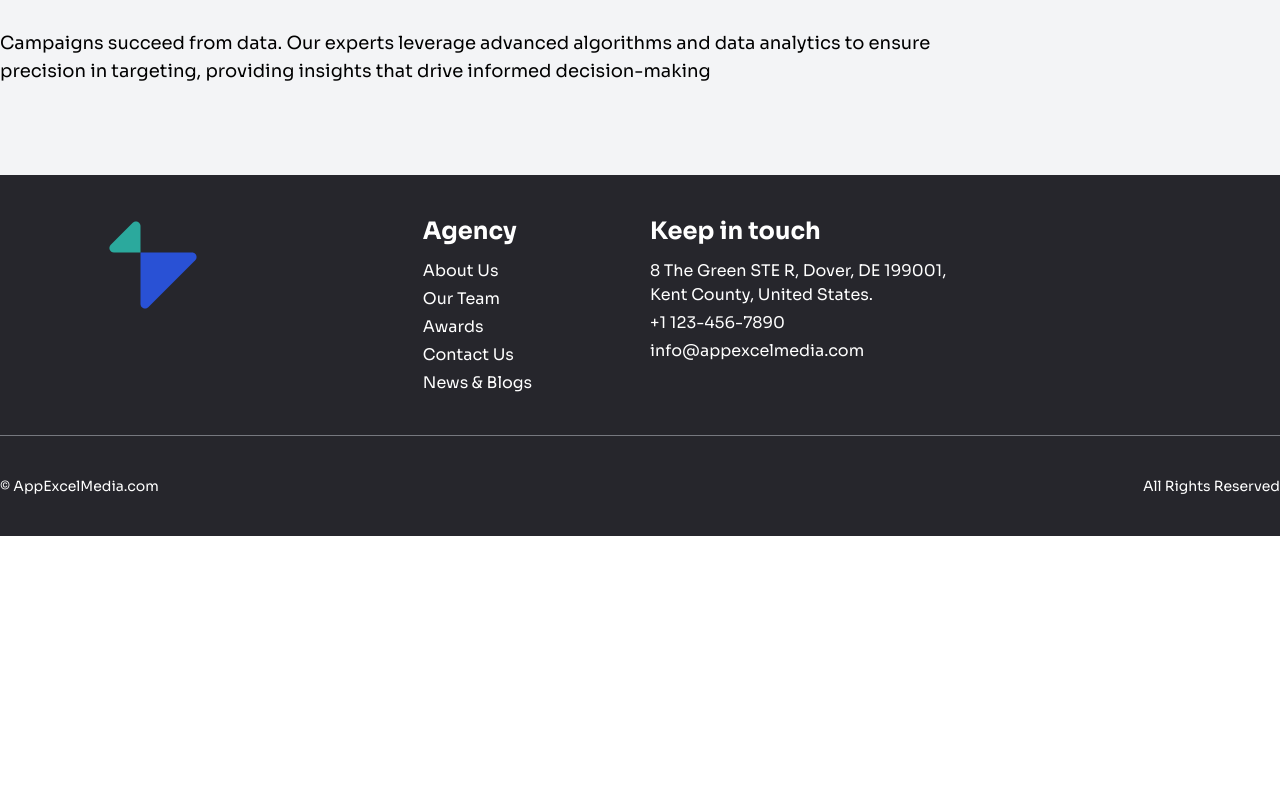
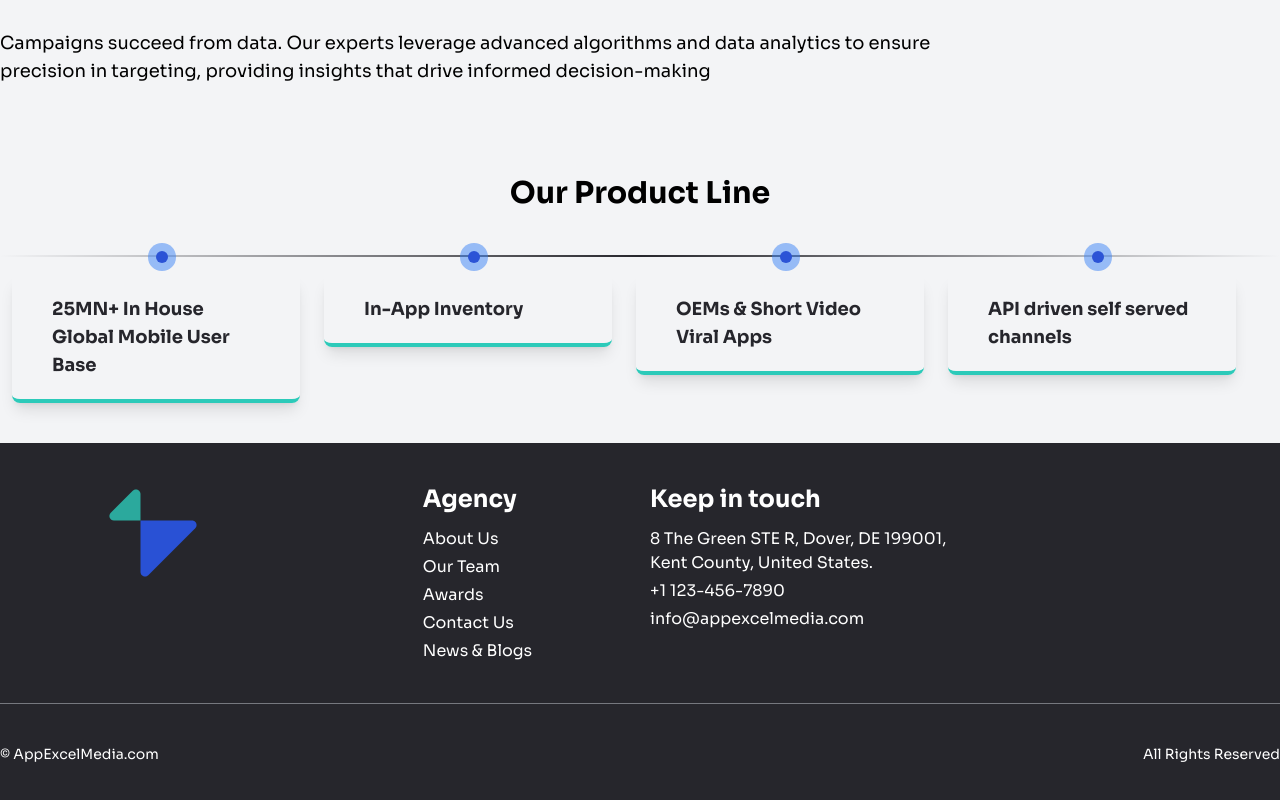
Before and after one commit to Prajjwal22/global-mobile-ads-web, a Next.js app: page /about in a window 1280 px wide. Shown: the part 2239-3039 px from the top of the page. Before the commit the page ends 2775 px from the top, so only its background shows below. Built offline with nearby package versions, Linux system fonts and the light colour scheme.

Commit message:
timeline

```diff
--- a/app/about/page.tsx
+++ b/app/about/page.tsx
@@ -1,4 +1,5 @@
 import PageHeader from "@/components/PageHeader";
+import Timeline from "@/components/Timeline";
 import Image from "next/image";
 import React from "react";
 
@@ -132,6 +133,7 @@ export default function AboutUs() {
               </div>
             </div>
           </div>
+          <Timeline/>
         </div>
       </section>
     </>
--- /dev/null
+++ b/components/Timeline.tsx
@@ -0,0 +1,54 @@
+import React from "react";
+
+function Timeline() {
+  return (
+    <>
+      <div className=" font-bold text-3xl text-center m-auto w-full">Our Product Line</div>
+      <ol className="flex py-10 flex-col md:flex-row items-center md:items-start relative">
+        <span className="w-full absolute top-11 h-0.5 bg-gradient-to-r from-transparent  via-primary to-transparent hidden md:block"></span>
+        <li className="relative mb-6 sm:mb-0">
+          <div className="flex items-center">
+            <div className="z-10 relative left-2/4 md:flex hidden items-center justify-center w-3 h-3 bg-secondary animate-pulse   rounded-full ring-0   sm:ring-8  shrink-0"></div>
+          </div>
+          <div className="mt-3 sm:pe-8 w-72 shadow-lg px-10 py-5 rounded-lg border-b-4 mx-3   border-cyanno">
+            <h3 className="text-lg font-semibold text-primary capitalize">
+              25MN+ In house global mobile user base
+            </h3>
+          </div>
+        </li>
+        <li className="relative mb-6 sm:mb-0">
+          <div className="flex items-center">
+            <div className="z-10 relative left-2/4 md:flex hidden items-center justify-center w-3 h-3 bg-secondary  animate-pulse rounded-full ring-0   sm:ring-8  shrink-0"></div>
+          </div>
+          <div className="mt-3 sm:pe-8 w-72 shadow-lg px-10 py-5 rounded-lg border-b-4  mx-3  border-cyanno">
+            <h3 className="text-lg font-semibold text-primary capitalize">
+              In-app Inventory
+            </h3>
+          </div>
+        </li>
+        <li className="relative mb-6 sm:mb-0">
+          <div className="flex items-center">
+            <div className="z-10 relative left-2/4 md:flex hidden items-center justify-center w-3 h-3 bg-secondary animate-pulse rounded-full ring-0   sm:ring-8  shrink-0"></div>
+          </div>
+          <div className="mt-3 sm:pe-8 w-72 shadow-lg px-10 py-5 rounded-lg border-b-4  mx-3  border-cyanno">
+            <h3 className="text-lg font-semibold text-primary capitalize">
+              OEMs & Short Video Viral Apps
+            </h3>
+          </div>
+        </li>
+        <li className="relative mb-6 sm:mb-0">
+          <div className="flex items-center">
+            <div className="z-10 relative left-2/4 md:flex hidden items-center justify-center w-3 h-3 bg-secondary animate-pulse rounded-full ring-0   sm:ring-8  shrink-0"></div>
+          </div>
+          <div className="mt-3 sm:pe-8 w-72 shadow-lg px-10 py-5 rounded-lg border-b-4  mx-3  border-cyanno">
+            <h3 className="text-lg font-semibold text-primary caption-top">
+              API driven self served channels
+            </h3>
+          </div>
+        </li>
+      </ol>
+    </>
+  );
+}
+
+export default Timeline;
```
